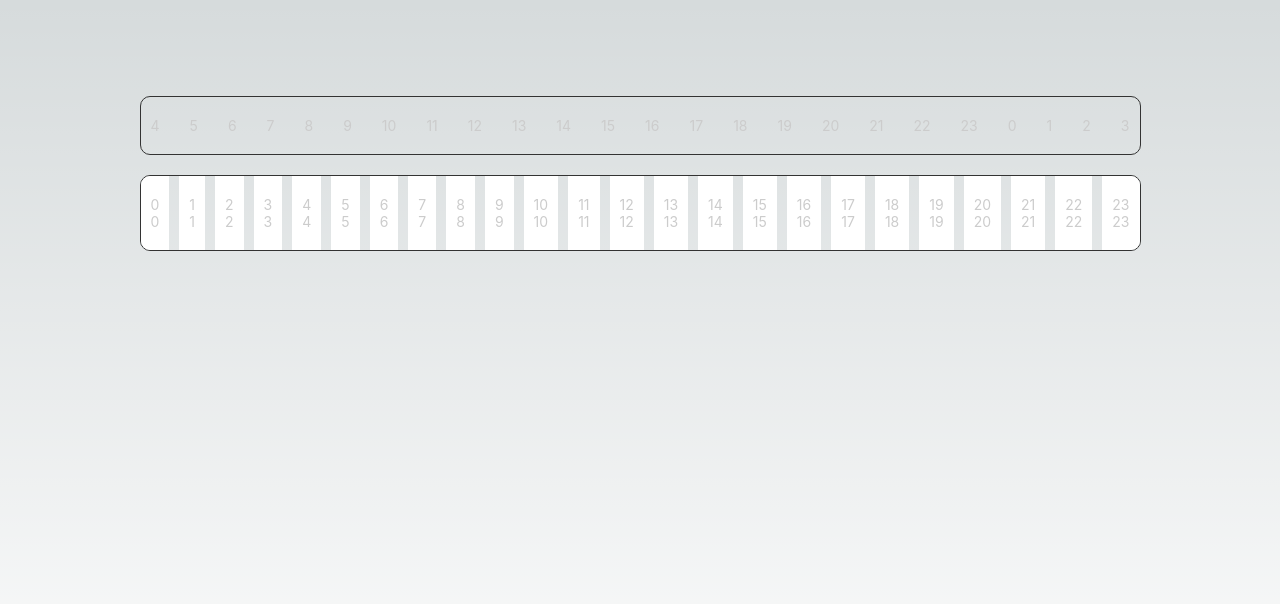
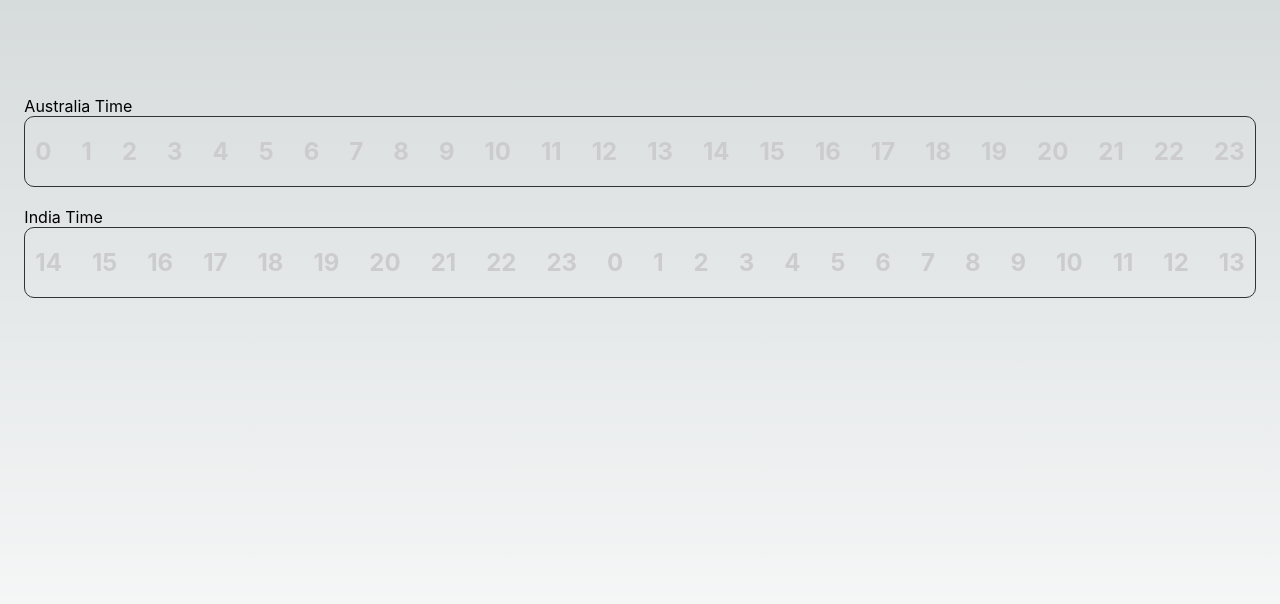
Before and after one commit to nishantrpai/tools.nishu.dev, a Next.js app: page /besttime in a window 1280 px wide. Shown: the top 604 px of the page. Built offline with nearby package versions, Linux system fonts and the light colour scheme.

Commit message:
finally got the time based on timezone

```diff
--- a/pages/besttime.js
+++ b/pages/besttime.js
@@ -7,6 +7,7 @@ import Head from 'next/head'
 import styles from '@/styles/Home.module.css'
 import { useSearchParams } from 'next/navigation'
 import { useState, useEffect } from 'react'
+import moment from 'moment';
 
 
 export default function PollTime() {
@@ -19,7 +20,7 @@ export default function PollTime() {
   const searchParams = useSearchParams()
 
   const getCurrentTimezone = () => {
-    return new Date().getTimezoneOffset() / 60;
+    return new Date().getTimezoneOffset() / 60 * -1;
   }
 
   const getAverageTimezone = () => {
@@ -29,7 +30,14 @@ export default function PollTime() {
   }
 
   const getHour = (timezone) => {
-    return (new Date().getHours() + timezone) % 24;
+    // get the current hour in the timezone
+    let date = new Date();
+    // set to utc time first
+    date = new Date(date.getTime() + date.getTimezoneOffset() * 60 * 1000);
+    const utc = date.getTime() + (timezone * 60 * 60 * 1000);
+    const newDate = new Date(utc);
+    console.log('newDate', newDate, date);
+    return newDate.getHours();
   }
 
   useEffect(() => {
@@ -74,39 +82,45 @@ export default function PollTime() {
   const bestOverlap = () => {
   }
 
-  let creatorTz = 4;
-  let myTz = getCurrentTimezone() * -1;
+  let creatorTz = 10;
+  let myTz = getCurrentTimezone();
 
+  let myHour = getHour(myTz);
   let creatorHour = getHour(creatorTz);
-  let myHour = getHour(myTz);
+  console.log(myHour, creatorHour);
+  let creatorMins = Math.abs(creatorTz % 1 * 60);
+  let myMins = Math.abs(myTz % 1 * 60);
 
   return (
     <>
       <main>
         <div style={{ display: 'flex', flexDirection: 'column' }}>
           {/* creator tz will be from normal mode like 12am to 12pm and my tz will be offset difference to creator */}
+          {/* have to start from   */}
+          <label>Australia Time</label>
           <div className={styles.timeCtr}>
             {Array.from({ length: 24 }).map((_, index) => (
-            <div className={styles.time}  key={index} >
-              <div>{Math.round(creatorTz + index) % 24}</div>
+              <div className={styles.time} key={index} >
+                <span className={styles.hour}>{Math.round(creatorHour + index) % 24 }</span>
+                <span className={styles.min}>
+                  {creatorMins != 0 ? creatorMins : ''}
+                </span>
               </div>
             ))}
           </div>
+          <label>India Time</label>
           <div className={styles.timeCtr}>
             {Array.from({ length: 24 }).map((_, index) => (
-            <div className={styles.time} key={index} style={{
-              backgroundColor: (creatorHour === myHour) ? 'red' : 'white',
-            }}>
-              <div>{(Math.round(myTz + index) + 24) % 24}</div>
-
-              <div>{(Math.round(myTz + index) + 24) % 24}</div>
+              <div className={styles.time} key={index} >
+                <span className={styles.hour}>
+                  {Math.round(myHour + index) % 24 }
+                  </span>
+                <span className={styles.min}>
+                  {myMins != 0 ? myMins : ''}
+                </span>
               </div>
             ))}
           </div>
-
-
-
-
         </div>
       </main>
     </>
--- a/styles/Home.module.css
+++ b/styles/Home.module.css
@@ -315,6 +315,8 @@
 }
 
 .time {
+  display: flex;
+  flex-direction: column;
   cursor: pointer;
   font-size: 14px;
   color: #ccc;
@@ -327,6 +329,20 @@
   background-color: #333;
 }
 
+.hour {
+  font-size: 1.5rem;
+  font-weight: 700;
+}
+.min {
+  font-size: 1rem;
+  font-weight: 700;
+}
+
+.ampm {
+  font-size: 0.8rem;
+  font-weight: 700;
+
+}
 
 .timeCtr {
   display: flex;
```
Lines whose indentation alone changed are shown as unchanged.
